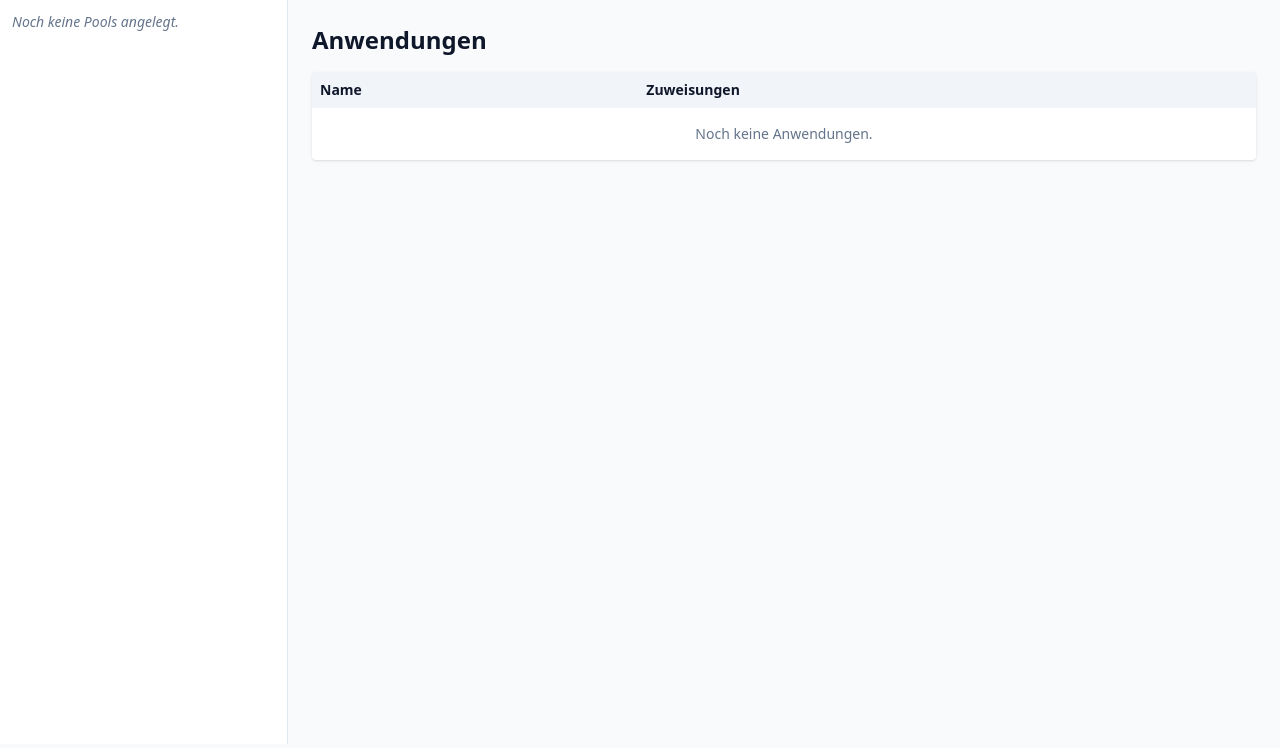
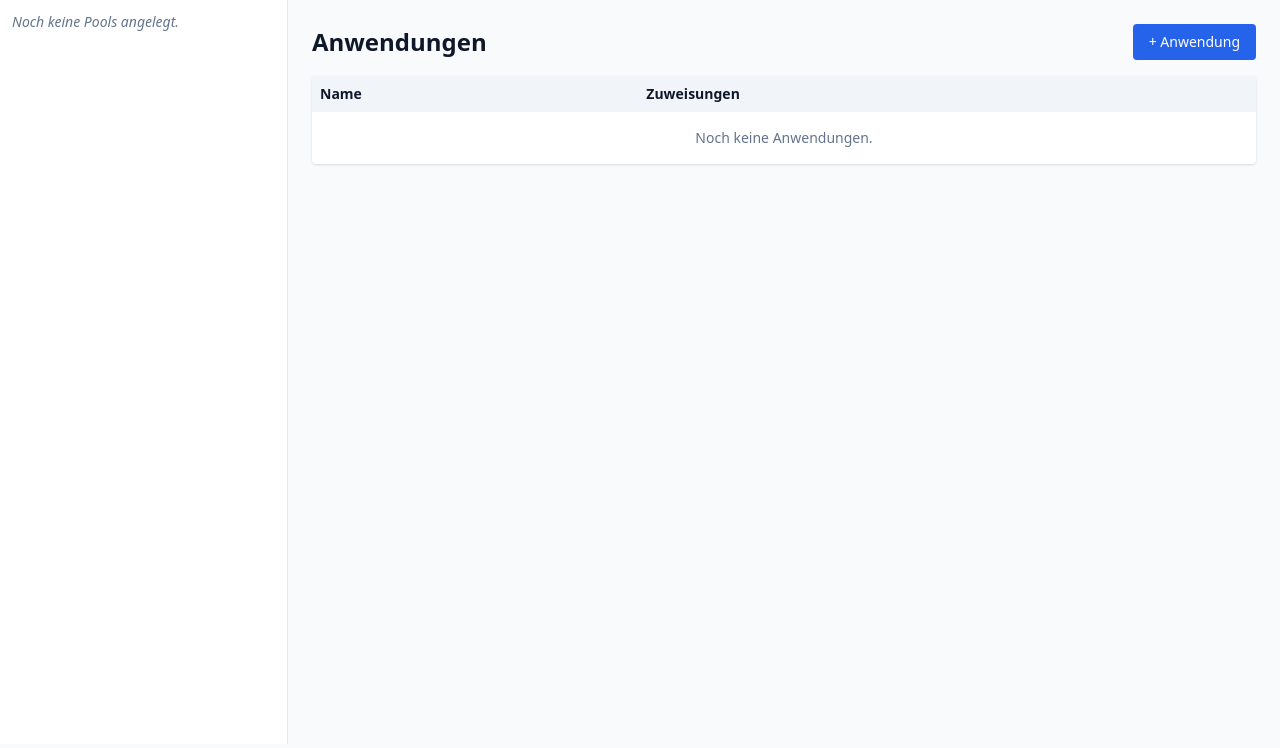
Before and after one commit to CabelKai/Subnetly, a Django app: page /anwendungen/ in a window 1280 px wide. Shown: the part 52-800 px from the top of the page. Run offline with Django 5.2, Linux system fonts and the light colour scheme; the visitor is signed in with stand-in values (Sample User, id 1); data that the repository does not hold is empty; parts of the project's set-up code (start-up, migrations or seed data) failed here and were passed over; some libraries are stand-ins or nearby versions.

Commit message:
feat(ui): + Anwendung and Bearbeiten buttons on application pages
Co-Authored-By: Claude Sonnet 4.6 <noreply@anthropic.com>

```diff
--- a/web/ipam/templates/application_list.html
+++ b/web/ipam/templates/application_list.html
@@ -1,7 +1,13 @@
 {% extends "base.html" %}
 {% block title %}Anwendungen{% endblock %}
 {% block content %}
-<h1 class="text-2xl font-semibold mb-4">Anwendungen</h1>
+<div class="flex items-center justify-between mb-4">
+    <h1 class="text-2xl font-semibold">Anwendungen</h1>
+    <a href="{% url 'ipam:application_new' %}"
+       class="bg-blue-600 hover:bg-blue-700 text-white px-4 py-2 rounded text-sm font-medium">
+        + Anwendung
+    </a>
+</div>
 <table class="w-full bg-white rounded shadow text-sm">
     <thead class="bg-slate-100">
         <tr><th class="text-left p-2">Name</th><th class="text-left p-2">Zuweisungen</th></tr>
```
Also changed, not shown: web/ipam/templates/application_detail.html (+7 -1 lines).
